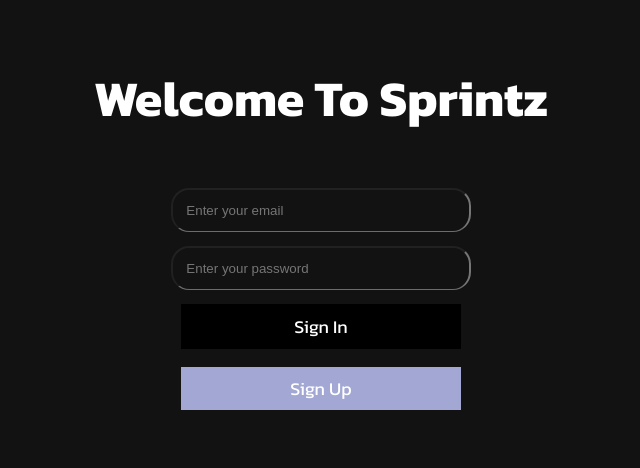
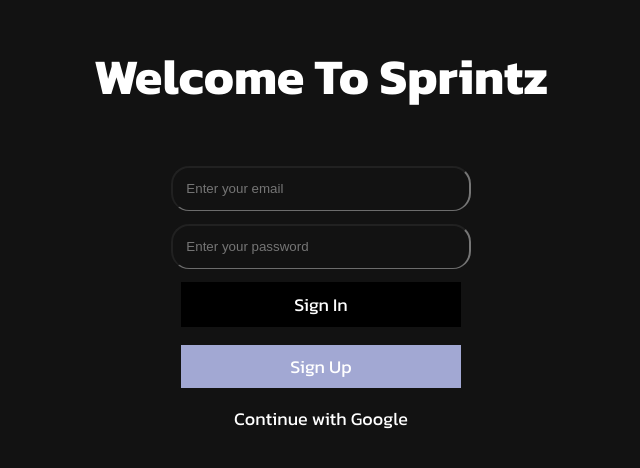
Before and after one commit to EdwardIY/Sprintz-App, a React (Create React App) app: page / in a window 1280 px wide. Shown: the part 158-626 px from the top of the page, without its empty margins (319-959 px from the left). Built offline with nearby package versions, Linux system fonts and the light colour scheme.

Commit message:
firebase create account with email and pass completed

```diff
--- a/src/Pages/Home.tsx
+++ b/src/Pages/Home.tsx
@@ -3,6 +3,9 @@
 import {useState} from 'react'
 import Navbar from '../comps/Layout/Navbar';
 import Agenda from '../comps/Layout/Agenda';
+import {auth} from '../firebase.js';
+import { onAuthStateChanged } from "firebase/auth";
+
 import Time from '../comps/Layout/Time';
 import Sprints  from '../comps/Layout/Sprints';
 import Options  from '../comps/Layout/Options';
@@ -45,7 +48,8 @@
   ]
  }
 
- export default function Home() {
+export default function Home() {
+  const [user,setUser] = useState<any>()
   const [showSidebar, setShowSidebar] = useState(true);
   const [showSprints, setShowSprints] = useState(true);
   const [tasksToday, setTasksToday] = useState([])
@@ -85,6 +89,12 @@
     selectedCategoryList: null,
     updateSelectedCategory:null
   });
+
+  onAuthStateChanged(auth, () => {
+
+    setUser(auth.currentUser)
+  })
+  console.log('In Home user is ' + user)
 
 
 
--- a/src/Pages/SignIn.tsx
+++ b/src/Pages/SignIn.tsx
@@ -1,8 +1,11 @@
 import '../styles/SignIn.css'
+import { useNavigate } from 'react-router-dom';
+
 import {auth,signIn_Option1} from '../firebase.js'
 
 
 export default function SignIn() {
+    const navigate = useNavigate()
 
     const handleSignIn = (e: any) => {
         e.preventDefault()
@@ -11,7 +14,7 @@
         signIn_Option1(auth, e.target.email.value, e.target.password.value)
             .then((userInfo) => {
                 console.log(userInfo.user)
-                document.cookie = "firebaseID=" + userInfo.user.email ;
+                navigate('/home')
             })
             .catch((error) => {
                 console.log(error)
@@ -28,7 +31,9 @@
         <input name='email' required className='SignIn_Form_Input' type="email" placeholder="Enter your email" />
         <input name='password' required className='SignIn_Form_Input' type="password" placeholder="Enter your password" />
         <button className='Btn a'>Sign In</button>
-        <a href="/sign-up" className="Btn b"> Sign Up</a>
-    </form>
+        <a href="/sign-up" className="Btn b">Sign Up</a>
+        <div className="Btn c">Continue with Google</div>
+        </form>
+
 </section>
 }
--- a/src/Pages/SignUp.tsx
+++ b/src/Pages/SignUp.tsx
@@ -3,7 +3,7 @@
 
 import '../styles/SignUp.css';
 import * as Icon from 'react-bootstrap-icons';
-import { auth,createUser_Option1,customizeProfile } from "../firebase.js";
+import { auth,createUser,customizeProfile } from "../firebase.js";
 
 
 export default function SignUp() {
@@ -30,7 +30,7 @@
         if (Test3 !== 'passed') return alert(Test3)
 
         alert('All Passed')
-        createUser_Option1(auth, e.target.email.value, e.target.password1.value)
+        createUser(auth, e.target.email.value, e.target.password1.value)
             .then((newUserInfo) => {
                 console.log('Created user')
                 console.log(newUserInfo.user)
@@ -51,9 +51,9 @@
 
     return <section className="SignUp Container--col">
                 <h1 className="Title">Join Sprintz</h1>
-
+{/*
                 <div className='Btn a'>Join With Google</div>
-                <div>or</div>
+                <div>or</div> */}
                 <div onClick={ () => setCreateAccount(true)} className="Btn b">Create Account</div>
 
                 <span className='Note'>Already have an account? <a href='/'>Sign In</a></span>
--- a/src/firebase.js
+++ b/src/firebase.js
@@ -18,7 +18,7 @@
 // All firebase features used
 export const auth = getAuth(app);
 export const signIn_Option1 = signInWithEmailAndPassword
-export const createUser_Option1 = createUserWithEmailAndPassword
+export const createUser = createUserWithEmailAndPassword
 export const customizeProfile = updateProfile
 export const checkIfSignedIn = onAuthStateChanged
 
--- a/src/styles/SignIn.css
+++ b/src/styles/SignIn.css
@@ -63,3 +63,10 @@
     text-align: center;
     margin-top: 1em;
 }
+.SignIn .Btn.c{
+    cursor: pointer;
+    background-color: var(--colorA);
+    font-size: 18px;
+    margin-top: 1em;
+
+}
--- a/src/styles/SignUp.css
+++ b/src/styles/SignUp.css
@@ -47,7 +47,7 @@
     font-size: 18px;
     width:280px;
     text-align: center;
-    margin-top: .5em;
+    margin-top: 4em;
 }
 .SignUp .Note {
     margin-top: 3em;
```
Also changed, not shown: src/index.tsx (+5 -16 lines).
